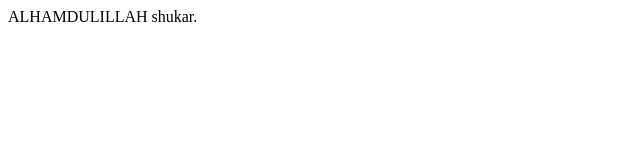
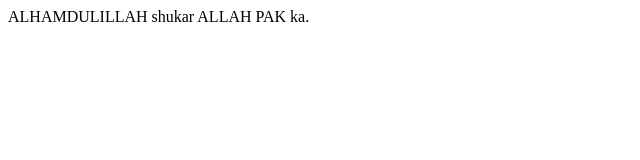
Before and after one commit to Uzma-Noorani/bootcamp2020new, a plain HTML site: page index.html in a window 1280 px wide. Shown: the whole page, without its empty margins (0-640 px from the left). Drawn offline with Linux system fonts and the light colour scheme.

Commit message:
new updated index.html

```diff
--- a/index.html
+++ b/index.html
@@ -5,6 +5,6 @@
     <title>Document</title>
 </head>
 <body>
-    ALHAMDULILLAH shukar.
+    ALHAMDULILLAH shukar ALLAH PAK ka.
 </body>
 </html>
```
